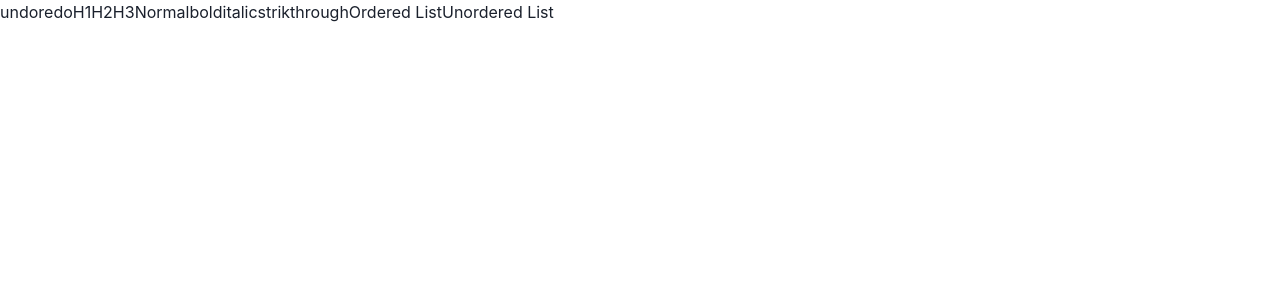
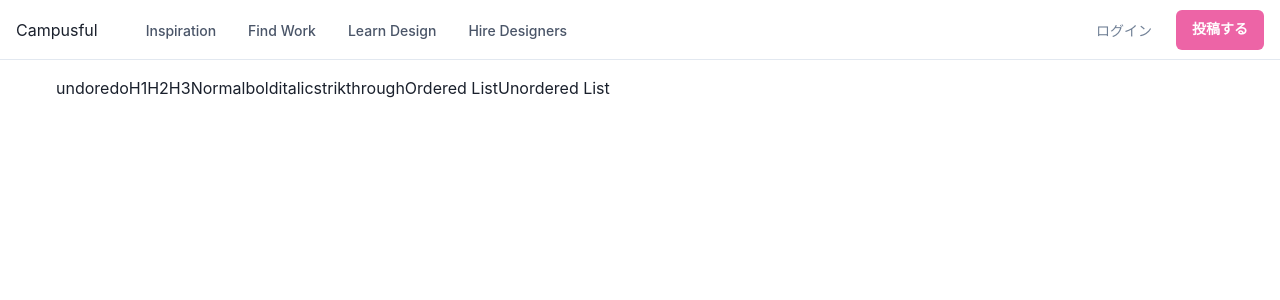
Before and after one commit to michiokoyama/campusful, a React (Create React App) app in the folder web/frontend/: page /articles/post in a window 1280 px wide. Shown: the top 300 px of the page. Built offline with nearby package versions, Linux system fonts and the light colour scheme.

Commit message:
Update: Post画面もHeaderに対応する。

```diff
--- a/web/frontend/src/components/common/Header.tsx
+++ b/web/frontend/src/components/common/Header.tsx
@@ -35,6 +35,14 @@ import {
 import { IconType } from 'react-icons';
 
 export const Header = ({children}: {children: ReactNode}) => {
+  return <HeaderBase children={children} withSidebar={false} />
+}
+
+export const HeaderWithSidebar = ({children}: {children: ReactNode}) => {
+  return <HeaderBase children={children} withSidebar={true} />
+}
+
+const HeaderBase = ({children, withSidebar}: {children: ReactNode, withSidebar: boolean}) => {
   const { isOpen, onToggle, onClose } = useDisclosure();
 
   return (
@@ -107,13 +115,22 @@ export const Header = ({children}: {children: ReactNode}) => {
       <Collapse in={isOpen} animateOpacity>
         <MobileNav />
       </Collapse>
-      <SidebarContent
-        onClose={() => onClose}
-        display={{ base: 'none', md: 'block' }}
-      />
-      <Box ml={{ base: 0, md: 60 }} p="4">
+      {withSidebar ?
+      <>
+        <SidebarContent
+          onClose={() => onClose}
+          display={{ base: 'none', md: 'block' }}
+        />
+       <Box ml={{ base: 0, md: 60 }} p="4">
+         {children}
+       </Box>
+      </>
+      :
+      <Box ml={{ base: 0, md: 10 }} p="4">
         {children}
       </Box>
+
+      }
     </Box>
   );
 }
--- a/web/frontend/src/pages/articles/post/routes/Post.tsx
+++ b/web/frontend/src/pages/articles/post/routes/Post.tsx
@@ -9,6 +9,7 @@ import {
   DraftEditorCommand,
 } from 'draft-js';
 import 'draft-js/dist/Draft.css';
+import { Header } from '../../../../components/common/Header';
 
 const TextEditor = () => {
   const [editorState, setEditorState] = useState(() => EditorState.createEmpty())
@@ -244,7 +245,11 @@ const TextEditor = () => {
 // };
 
 export const Post = () => {
-  return <TextEditor />
+  return (
+    <Header>
+      <TextEditor />
+    </Header>
+  )
   // return (<RichEditorExample />)
   /*
   const [editorState, setEditorState] = useState(() => EditorState.createEmpty())
--- a/web/frontend/src/pages/top/routes/Top.tsx
+++ b/web/frontend/src/pages/top/routes/Top.tsx
@@ -2,15 +2,15 @@ import { Box, ChakraStyledOptions } from '@chakra-ui/react'
 // import { StarIcon } from '@chakra-ui/icons'
 // import { Header } from '../../../components/common/Header';
 // import { SidebarWithHeader } from '../../../components/common/SideBar';
-import { Header } from '../../../components/common/Header';
+import { HeaderWithSidebar } from '../../../components/common/Header';
 import { SearchBox } from '../../../components/common/SearchBox';
 import { useArticleLists } from '../hooks/useArticleList'
 
 export const Top = () => {
   return (
-    <Header>
+    <HeaderWithSidebar>
       <MainContents />
-    </Header>
+    </HeaderWithSidebar>
     );
 }
 
```
